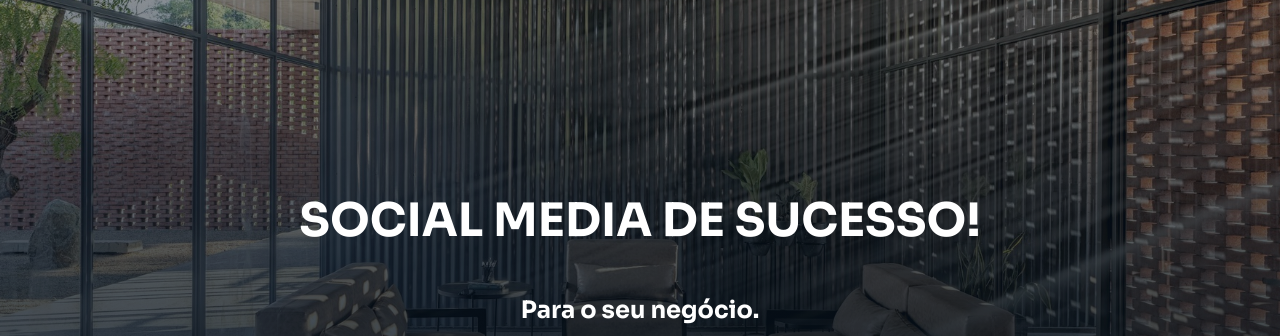
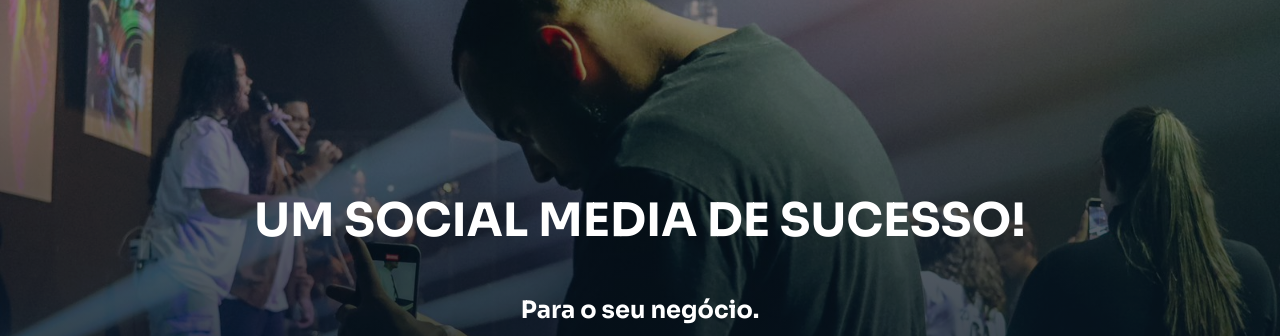
Before and after one commit to danielkaboclo/landing-page, a plain HTML site: page index.html in a window 1280 px wide. Shown: the part 336-672 px from the top of the page. Drawn offline with nearby package versions, Linux system fonts and the light colour scheme; files whose address does not match are found by name.

Commit message:
Alterado o background

```diff
--- a/index.html
+++ b/index.html
@@ -51,7 +51,7 @@
             </nav>
 
             <main class="hero container" data-aos="fade-up" data-aos-delay="300">
-                <h1>SOCIAL MEDIA DE SUCESSO! </h1>
+                <h1>UM SOCIAL MEDIA DE SUCESSO! </h1>
                 <h2>Para o seu negócio.</h2>
                 <p>Horário de funcionamento: 09:00h ás 19h00h</p>
                 <a href="https://api.whatsapp.com/send?phone=5512988971034&text=Quero%20um%20or%C3%A7amento!" class="button-contact" target="_blank">
--- a/partials/_layout.scss
+++ b/partials/_layout.scss
@@ -14,7 +14,7 @@
     content: '';
     display: block;
     position: absolute;
-    background-image: linear-gradient(to bottom, rgba(6, 18, 30, 0.1), #06121e), url(../img/bg.jpg);
+    background-image: linear-gradient(to bottom, rgba(6, 18, 30, 0.1), #06121e), url(../img/background.jpg);
     left: 0;
     top: 0;
     width: 100%;
```
Also changed, not shown: img/background.jpg (added), style.css, 1 other file.
